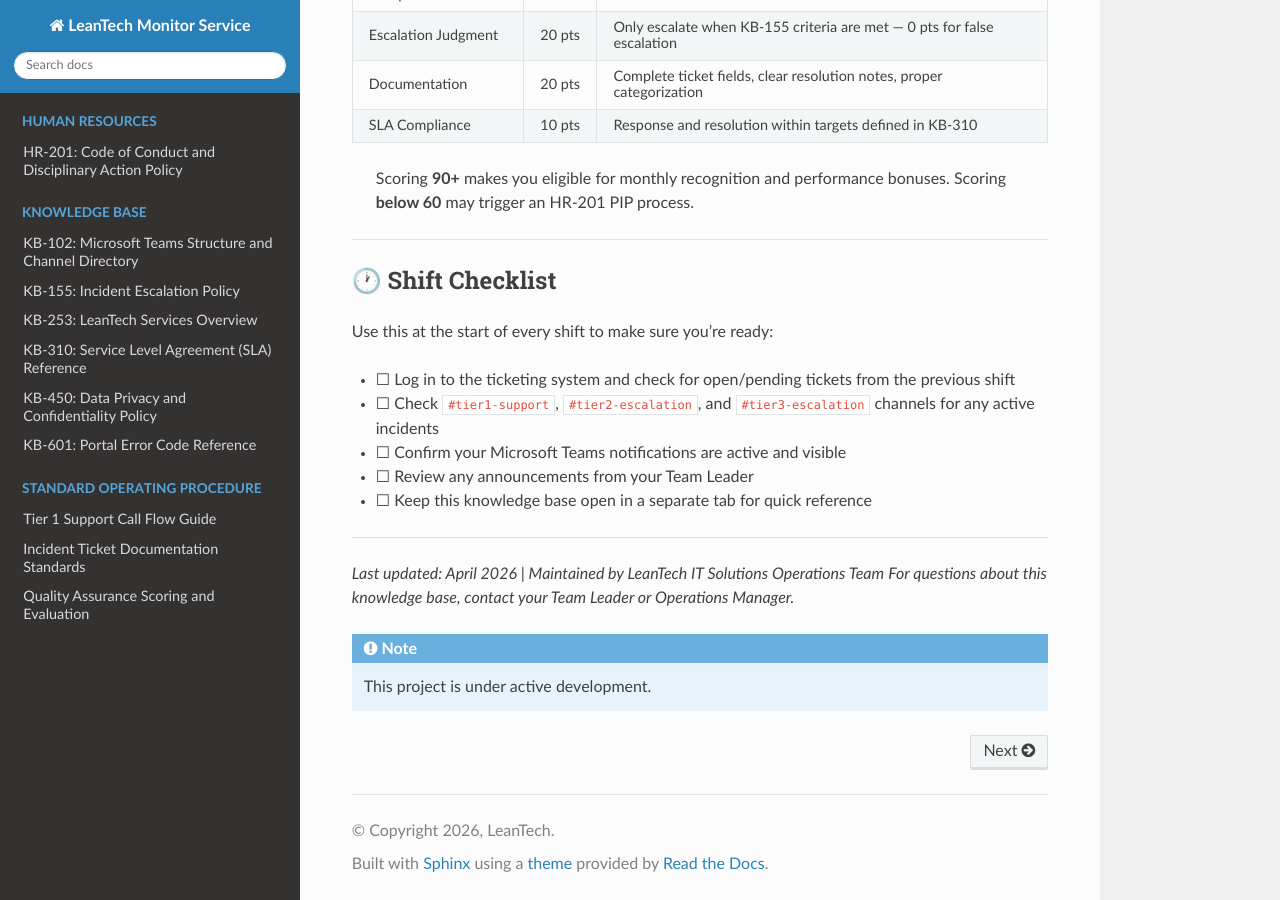
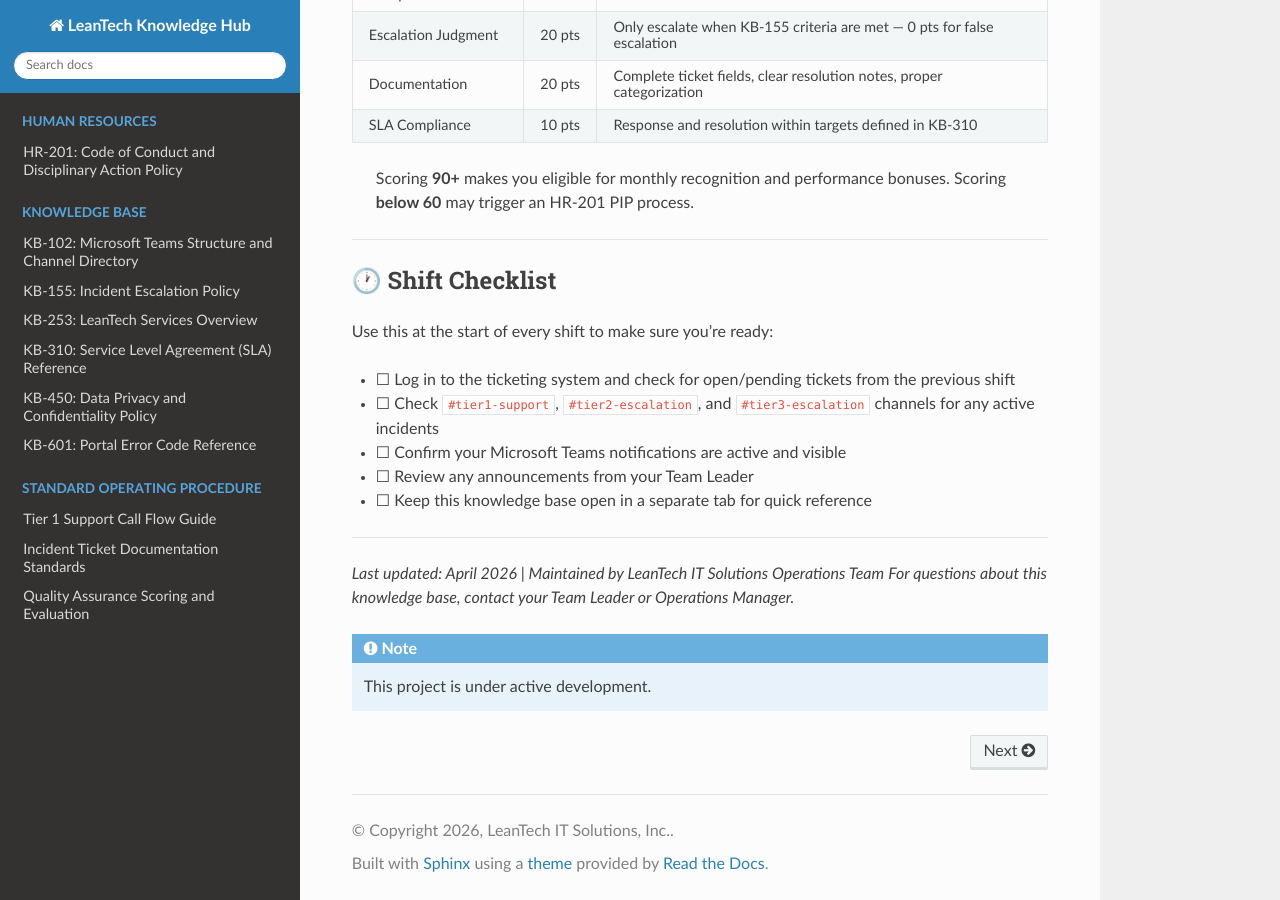
Before and after one commit to UE-Cal-CPE/wg2026-finals-ltcms, a Sphinx documentation site: the page built from docs/index.rst, in a window 1280 px wide and 900 px high, scrolled down 3062 px. Built offline with Sphinx 7.4.7 and the Read the Docs theme 3.1.0, drawn with Linux system fonts in a browser that asks for light colours.

Commit message:
Update project information and version in configuration file

```diff
--- a/docs/conf.py
+++ b/docs/conf.py
@@ -2,12 +2,12 @@
 
 # -- Project information
 
-project = 'LeanTech Monitor Service'
-copyright = '2026, LeanTech'
-author = 'LeanTech'
+project = 'LeanTech Knowledge Hub'
+copyright = '2026, LeanTech IT Solutions, Inc.'
+author = 'LeanTech IT Solutions, Inc.'
 
 release = '0.1'
-version = '0.1.0'
+version = '1.6.2'
 
 # -- General configuration
 
@@ -29,6 +29,7 @@ templates_path = ['_templates']
 
 # -- Options for HTML output
 
+html_show_sourcelink = False
 html_theme = 'sphinx_rtd_theme'
 html_static_path = ['_static']
 html_css_files = [
```
